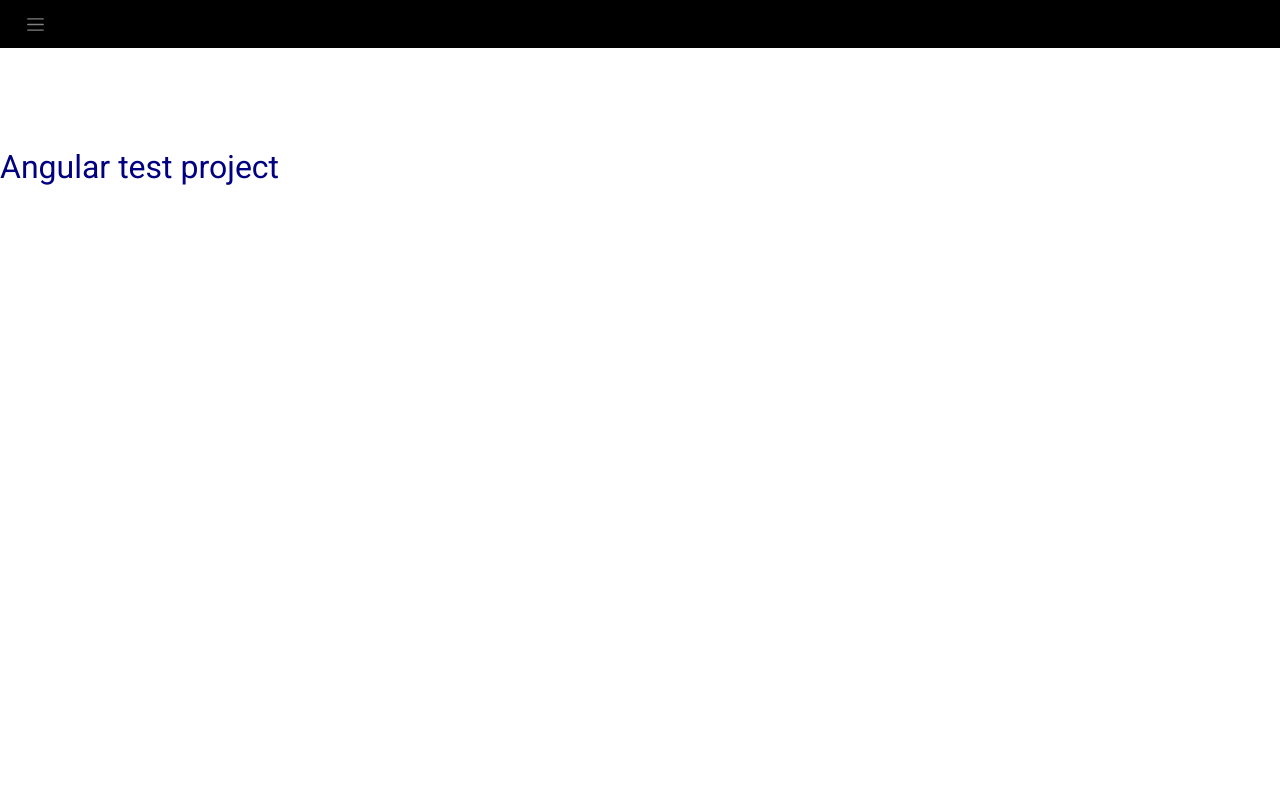
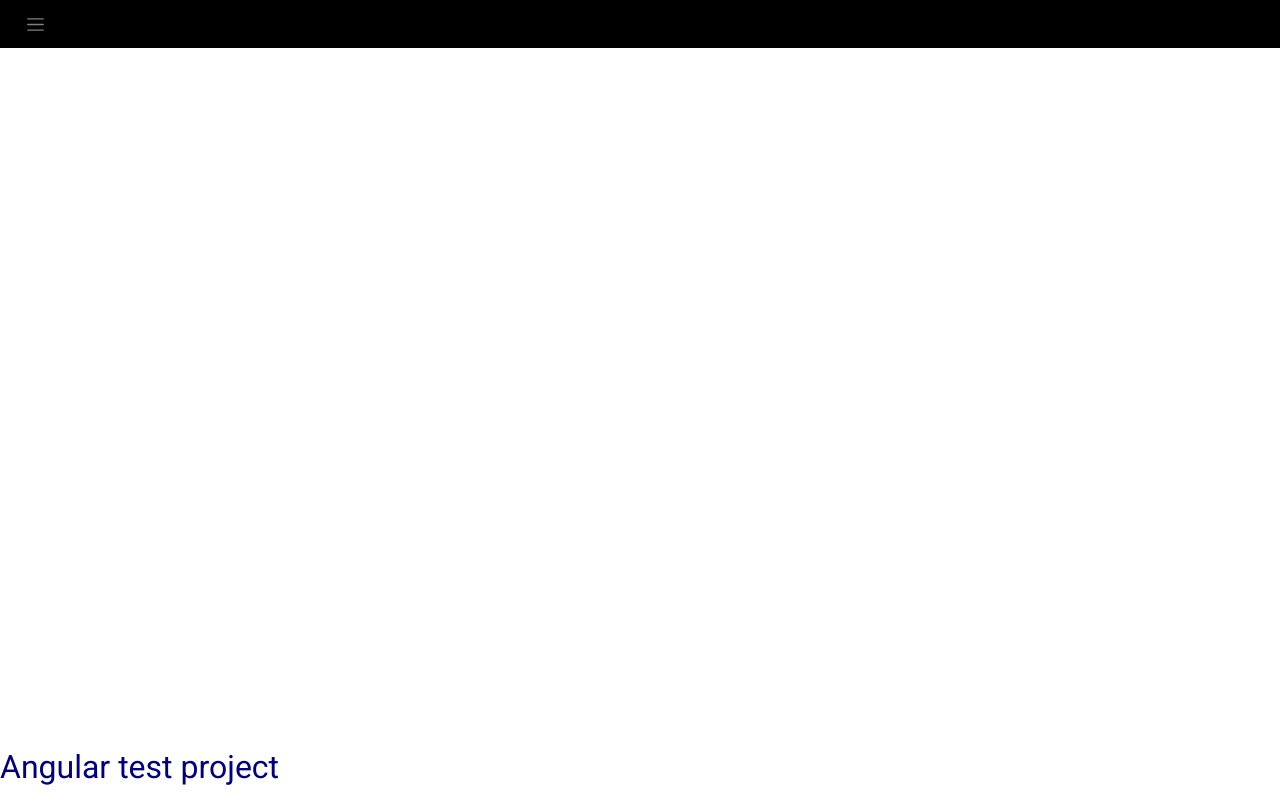
Before and after one commit to joarkm/AngularSPA, an Angular app: page / in a window 1280 px wide. Built offline with nearby package versions, Linux system fonts and the light colour scheme.

Commit message:
Made footer stay at the bottom of the page

```diff
--- a/src/app/app.component.css
+++ b/src/app/app.component.css
@@ -0,0 +1,7 @@
+.page-content {
+    margin-bottom: -100px;
+}
+
+.footer-gap {
+    height: 100px;
+}
--- a/src/app/app.component.html
+++ b/src/app/app.component.html
@@ -1,4 +1,7 @@
 <app-header></app-header>
-<router-outlet></router-outlet>
-<div style="margin-bottom: 100px"></div>
+
+<div class="page-content" [ngStyle]="{'min-height': clientHeight + 'px'}">
+    <router-outlet></router-outlet>
+    <div class="footer-gap"></div>
+</div>
 <app-footer></app-footer>
--- a/src/app/app.component.ts
+++ b/src/app/app.component.ts
@@ -7,4 +7,10 @@ import { Component } from '@angular/core';
 })
 export class AppComponent {
   title = 'app';
+  clientHeight: number;
+
+  constructor() {
+    this.clientHeight = window.innerHeight;
+  }
+
 }
```
